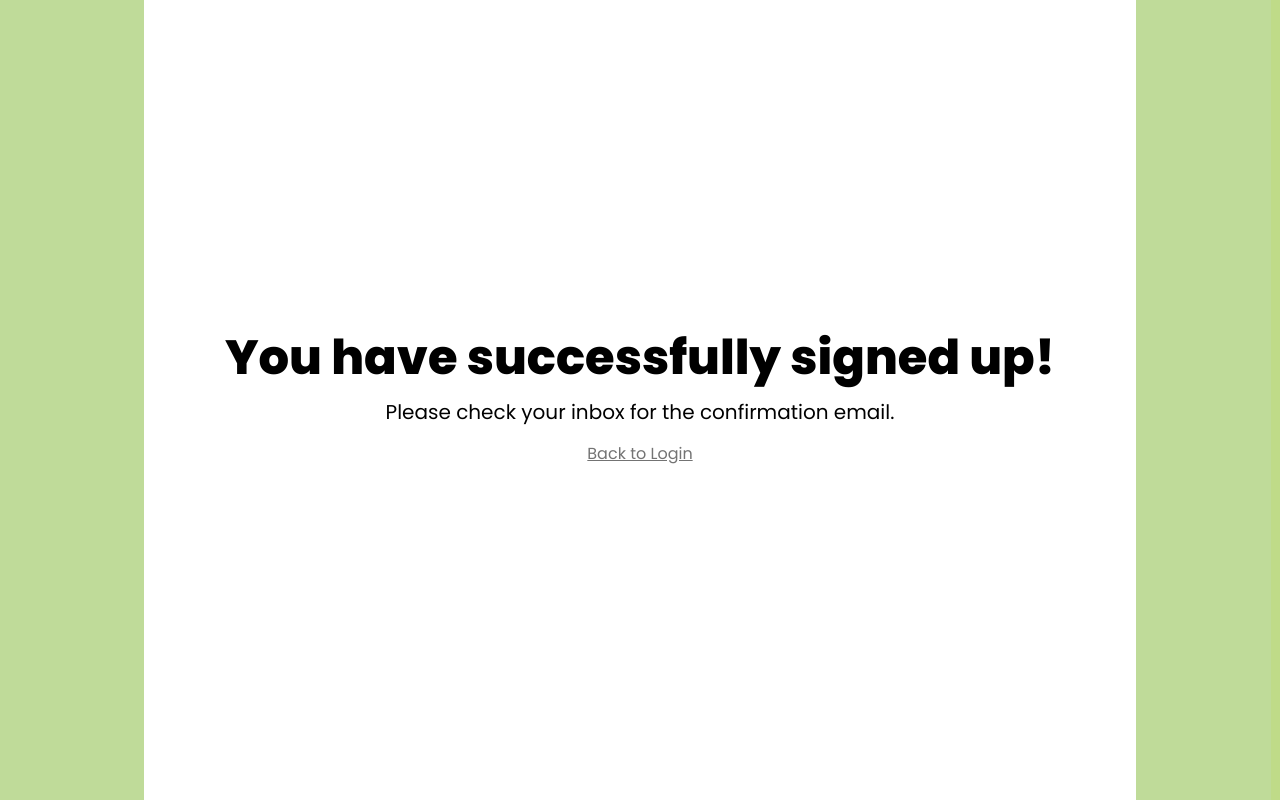
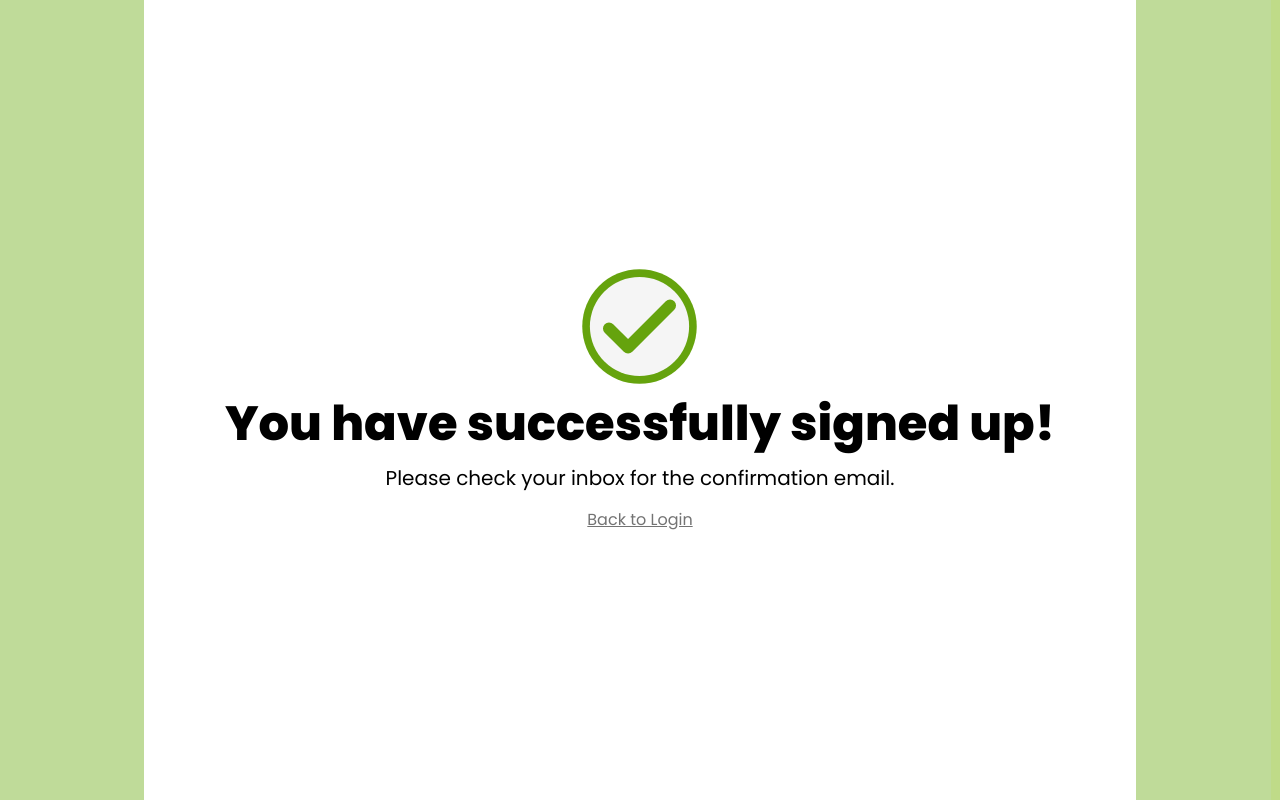
Before and after one commit to DG-CFL/cfl-frontend, a React (Vite) app: page /sign-up-success in a window 1280 px wide. Built offline with nearby package versions, Linux system fonts and the light colour scheme.

Commit message:
Add check icon to sign up success page

```diff
--- a/src/pages/auth/SignUpSuccess.tsx
+++ b/src/pages/auth/SignUpSuccess.tsx
@@ -1,11 +1,17 @@
-import { Link } from "@tanstack/react-router";
+import { Link } from '@tanstack/react-router'
+import checkIcon from '@/assets/check-icon.svg'
 
 export default function SignUpSuccess() {
   return (
     <div className="flex flex-col gap-4 justify-center items-center">
+      <img src={checkIcon} />
       <h1>You have successfully signed up!</h1>
-      <p className="text-xl">Please check your inbox for the confirmation email.</p>
-      <Link to="/login" className="text-muted-foreground underline">Back to Login</Link>
+      <p className="text-xl">
+        Please check your inbox for the confirmation email.
+      </p>
+      <Link to="/login" className="text-muted-foreground underline">
+        Back to Login
+      </Link>
     </div>
   )
 }
```
Also changed, not shown: src/assets/check-icon.svg (added).
